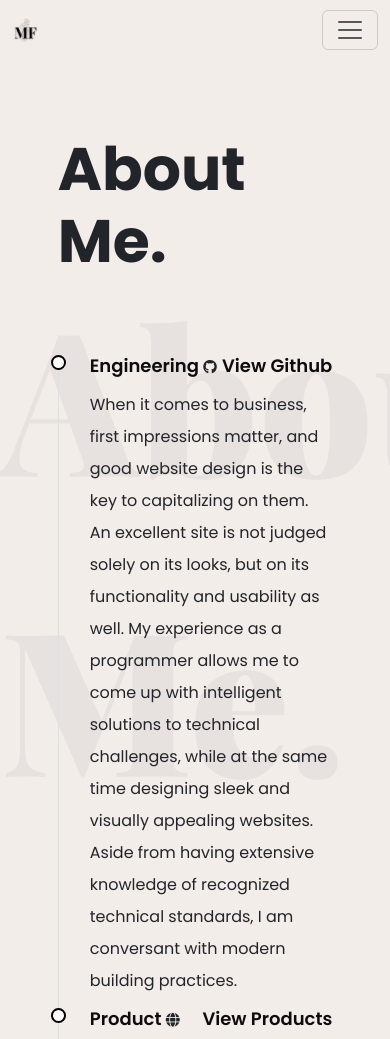
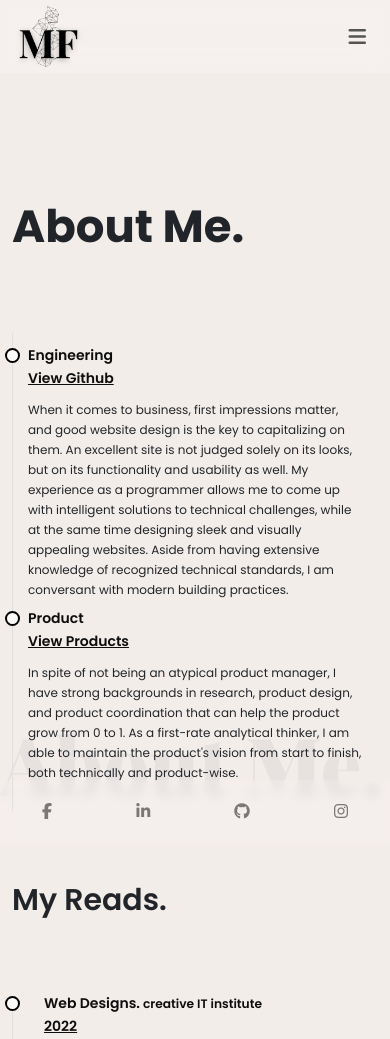
Before and after one commit to MirFaisal/mir-faisal-portfolio, a plain HTML site: page about.html in a window 390 px wide. Shown: the top 1039 px of the page. Drawn offline with nearby package versions, Linux system fonts and the light colour scheme.

Commit message:
responsived about page

```diff
--- a/about.html
+++ b/about.html
@@ -21,15 +21,16 @@
     <!-- loval css -->
     <link rel="stylesheet" href="./css/style.css" />
     <link rel="stylesheet" href="./css/about.css" />
+    <link rel="stylesheet" href="./css/breakpoints.css" />
 
     <!-- local css -->
   </head>
   <body>
     <!-- navbar -->
-    <nav class="navbar navbar-expand-lg">
+    <nav class="navbar navbar-expand-lg p-0">
       <div class="container">
         <a
-          class="navbar-brand w-25 d-flex justify-content-start"
+          class="navbar-brand p-0 w-25 d-flex justify-content-start"
           href="./index.html"
         >
           <img src="./images/logo/Logo.png" alt="" />
@@ -43,31 +44,22 @@
           aria-expanded="false"
           aria-label="Toggle navigation"
         >
-          <span class="navbar-toggler-icon"></span>
+          <i class="fa-solid fa-bars"></i>
         </button>
         <div class="collapse navbar-collapse" id="navbarSupportedContent">
           <ul class="navbar-nav w-100 d-flex justify-content-end mb-2 mb-lg-0">
             <li class="nav-item">
-              <a
-                class="nav-link"
-                aria-current="page"
-                href="./project.html"
+              <a class="nav-link" aria-current="page" href="./project.html"
                 >Project</a
               >
             </li>
             <li class="nav-item">
-              <a
-                class="nav-link"
-                aria-current="page"
-                href="./resume.html"
+              <a class="nav-link" aria-current="page" href="./resume.html"
                 >Resume</a
               >
             </li>
             <li class="nav-item">
-              <a
-                class="nav-link"
-                aria-current="page"
-                href="./contact.html"
+              <a class="nav-link" aria-current="page" href="./contact.html"
                 >Contact</a
               >
             </li>
@@ -81,14 +73,14 @@
       <div class="container">
         <div class="timeline m-auto w-75">
           <h2 class="intro-text">About Me.</h2>
-          <ul class="article position-relative">
+          <ul class="article position-relative p-3">
             <li class="mb-2">
-              <a href="#"> Engineering</a>
+              <a class="d-block"> Engineering</a>
               <small>
                 <i class="fa-brands fa-github"></i>
               </small>
               <a
-                class="float-end"
+                class="float-lg-end text-decoration-underline"
                 target="_blank"
                 href="https://github.com/MirFaisal"
                 >View Github</a
@@ -106,11 +98,15 @@
               </p>
             </li>
             <li class="mb-2">
-              <a href="#">Product</a>
+              <a class="d-block">Product</a>
               <small>
                 <i class="fa-solid fa-globe"></i>
               </small>
-              <a class="float-end" href="./project.html">View Products</a>
+              <a
+                class="float-lg-end text-decoration-underline"
+                href="./project.html"
+                >View Products</a
+              >
               <p class="">
                 In spite of not being an atypical product manager, I have strong
                 backgrounds in research, product design, and product
@@ -125,11 +121,12 @@
           <ul class="article position-relative">
             <li class="mb-2">
               <a
+                class="d-block"
                 target="_blank"
                 href="https://creativeitinstitute.com/courses/web-design"
                 >Web Designs.<small> creative IT institute</small></a
               >
-              <a href="#" class="float-end"
+              <a class="float-lg-end text-decoration-underline"
                 ><i class="fa-solid fa-calendar-days"></i> 2022</a
               >
               <p>
@@ -143,11 +140,12 @@
             </li>
             <li class="mb-2">
               <a
+                class="d-block"
                 target="_blank"
                 href="https://acumenacademy.org/course/design-kit-human-centered-design/"
                 >Human Centered Design 101. Acumen</a
               >
-              <a href="#" class="float-end"
+              <a class="float-lg-end text-decoration-underline"
                 ><i class="fa-solid fa-calendar-days"></i> Currently</a
               >
               <p>
@@ -161,11 +159,12 @@
             </li>
             <li class="mb-2">
               <a
+                class="d-block"
                 target="_blank"
                 href="https://learning.edx.org/course/course-v1:UQx+LGDM301x+3T2022/home"
                 >Adaptive Leadership. edX</a
               >
-              <a href="#" class="float-end"
+              <a class="float-lg-end text-decoration-underline"
                 ><i class="fa-solid fa-calendar-days"></i> Currently</a
               >
               <p>
@@ -179,7 +178,7 @@
             </li>
             <li class="mb-2">
               <a href="#">Learning Something Great 😉</a>
-              <a href="#" class="float-end"
+              <a class="float-lg-end"
                 ><i class="fa-solid fa-calendar-days"></i> Currently</a
               >
               <p>I continue learning everyday.</p>
@@ -189,7 +188,7 @@
             Lets Continue To Projects <i class="fa-solid fa-arrow-right"></i>
           </a>
           <div
-            class="social-link d-flex justify-content-between align-items-center w-25"
+            class="social-link d-flex justify-content-lg-between align-items-center w-25 justify-content-around"
           >
             <a
               target="_blank"
--- a/css/breakpoints.css
+++ b/css/breakpoints.css
@@ -1,9 +1,15 @@
 /* For ex small */
 @media (min-width: 350px) and (max-width: 575.98px) {
   /* index page */
+  /* common style */
   .btn-main {
     font-size: 14px;
   }
+  .timeline {
+    width: 100% !important;
+  }
+  /* common style */
+
   /* animation */
   .glitch {
     font-size: 50px;
@@ -13,7 +19,7 @@
   .navbar {
     position: fixed;
     top: 0;
-    z-index: 99;
+    z-index: 999;
     background: rgba(255, 255, 255, 0.205);
     backdrop-filter: blur(15px);
   }
@@ -44,9 +50,10 @@
   /* body */
 
   body::after {
-    top: 95%;
-    font-size: 60px;
-    transform: translateY(-95%);
+    width: 400px;
+    top: 97%;
+    font-size: 80px;
+    transform: translateY(-97%);
   }
   #main .showcase {
     padding-bottom: 0;
@@ -76,4 +83,23 @@
     backdrop-filter: blur(5px);
     transform: translateY(-100%);
   }
+  /* index style end */
+  /* about style start */
+  #main .timeline .intro-text {
+    margin-top: 200px;
+    font-size: 45px;
+    font-weight: 700;
+  }
+  #main .timeline .article li a {
+    font-size: 14px;
+  }
+
+  #main .timeline .article li i {
+    display: none;
+  }
+  #main .timeline .article li p {
+    font-size: 12px;
+    line-height: 20px;
+  }
+  /* about style end */
 }
--- a/project.html
+++ b/project.html
@@ -21,15 +21,16 @@
     <!-- loval css -->
     <link rel="stylesheet" href="./css/style.css" />
     <link rel="stylesheet" href="./css/project.css" />
+    <link rel="stylesheet" href="./css/breakpoints.css">
 
     <!-- local css -->
   </head>
   <body>
     <!-- navbar -->
-    <nav class="navbar navbar-expand-lg">
+    <nav class="navbar navbar-expand-lg p-0">
       <div class="container">
         <a
-          class="navbar-brand w-25 d-flex justify-content-start"
+          class="navbar-brand p-0 w-25 d-flex justify-content-start"
           href="./index.html"
         >
           <img src="./images/logo/Logo.png" alt="" />
@@ -43,7 +44,7 @@
           aria-expanded="false"
           aria-label="Toggle navigation"
         >
-          <span class="navbar-toggler-icon"></span>
+          <i class="fa-solid fa-bars"></i>
         </button>
         <div class="collapse navbar-collapse" id="navbarSupportedContent">
           <ul class="navbar-nav w-100 d-flex justify-content-end mb-2 mb-lg-0">
@@ -1117,7 +1118,7 @@
             Lets Go To My Resume. <i class="fa-solid fa-arrow-right"></i>
           </a>
           <div
-            class="social-link d-flex justify-content-between align-items-center w-25"
+            class="social-link d-flex justify-content-lg-between align-items-center w-25 justify-content-around"
           >
             <a
               target="_blank"
```
Also changed, not shown: contact.html (+4 -4 lines), resume.html (+7 -12 lines).
